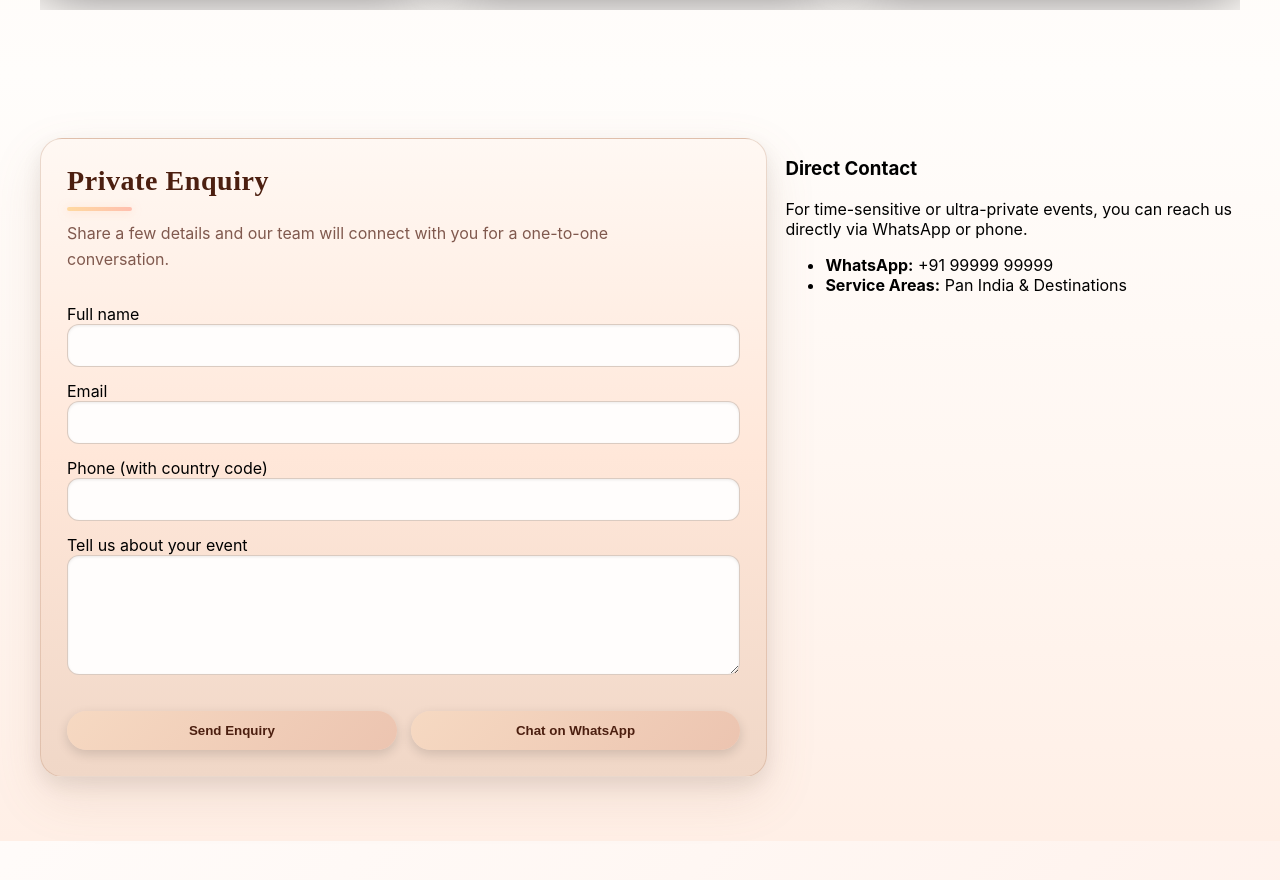
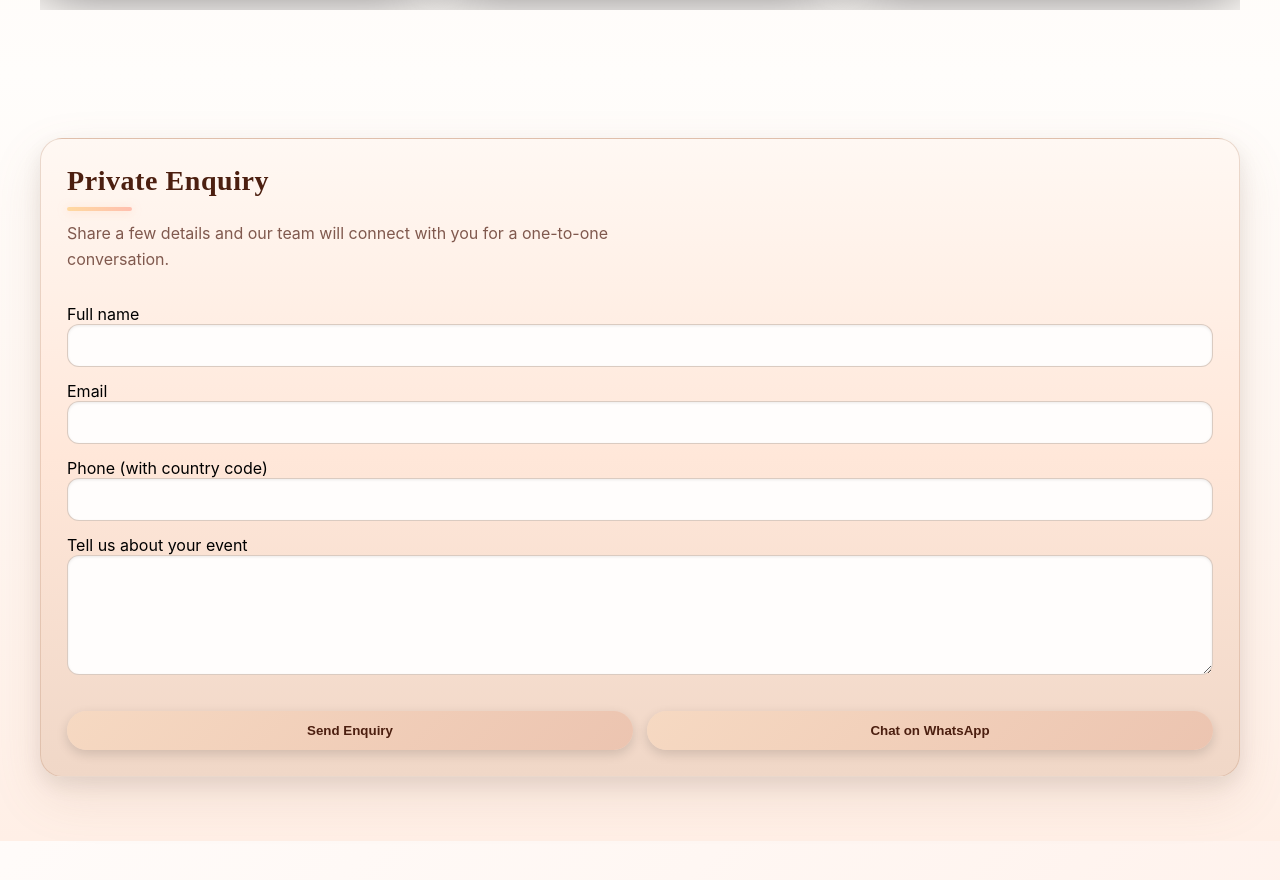
Before and after one commit to HemantSonare/DivineEventsApp, a Next.js app: page / in a window 1280 px wide. Shown: the part 1880-2760 px from the top of the page. Built offline with nearby package versions, Linux system fonts and the light colour scheme.

Commit message:
Updating

```diff
--- a/components/Contact.js
+++ b/components/Contact.js
@@ -31,7 +31,7 @@ export default function Contact() {
 
   return (
     <section id="contact" className="section contact">
-      <div className="container contact-grid">
+        <div className="container">
         <form className="form" onSubmit={onSubmit}>
           <h2 className="section-title">Private Enquiry</h2>
           <p className="section-sub">
@@ -96,23 +96,6 @@ export default function Contact() {
           )}
         </form>
 
-        <aside className="contact-info">
-          <div className="info-card glass">
-            <h3>Direct Contact</h3>
-            <p>
-              For time-sensitive or ultra-private events, you can reach us
-              directly via WhatsApp or phone.
-            </p>
-            <ul>
-              <li>
-                <strong>WhatsApp:</strong> +91 99999 99999
-              </li>
-              <li>
-                <strong>Service Areas:</strong> Pan India & Destinations
-              </li>
-            </ul>
-          </div>
-        </aside>
       </div>
     </section>
   );
```
